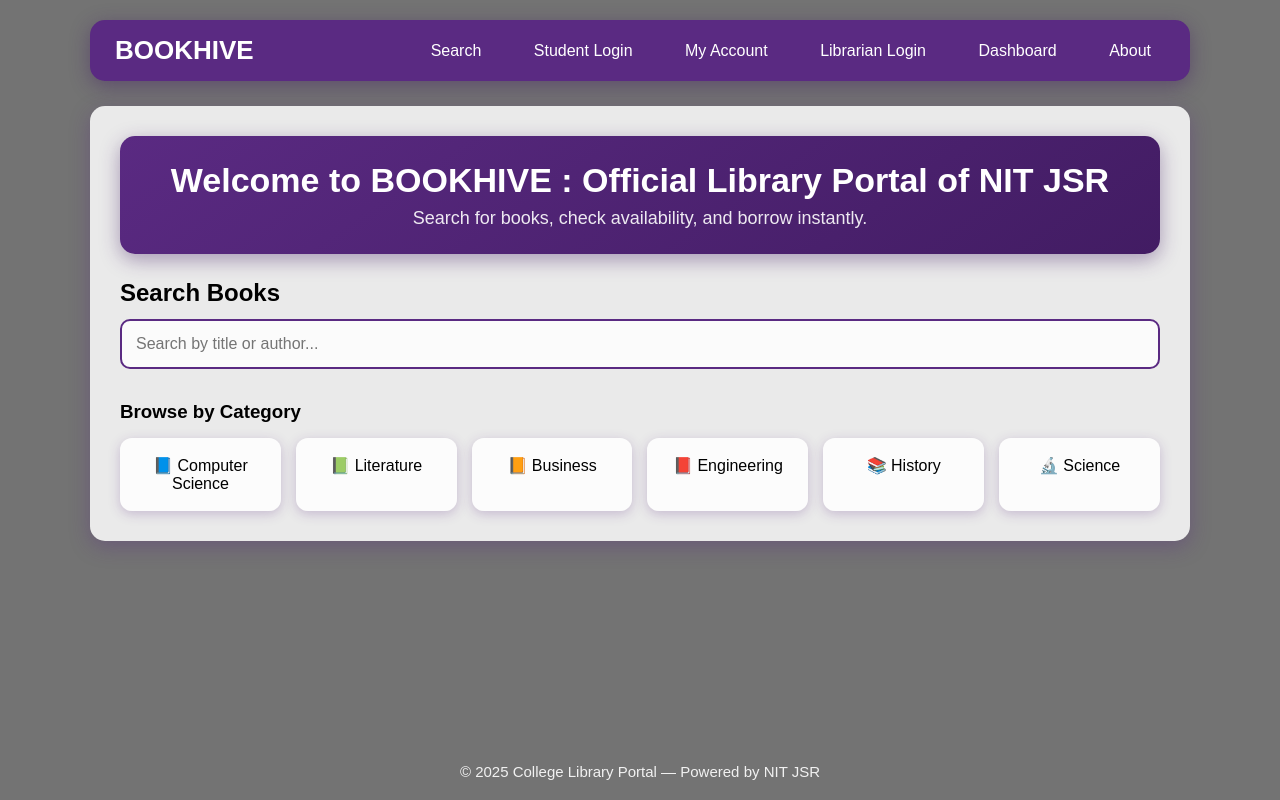
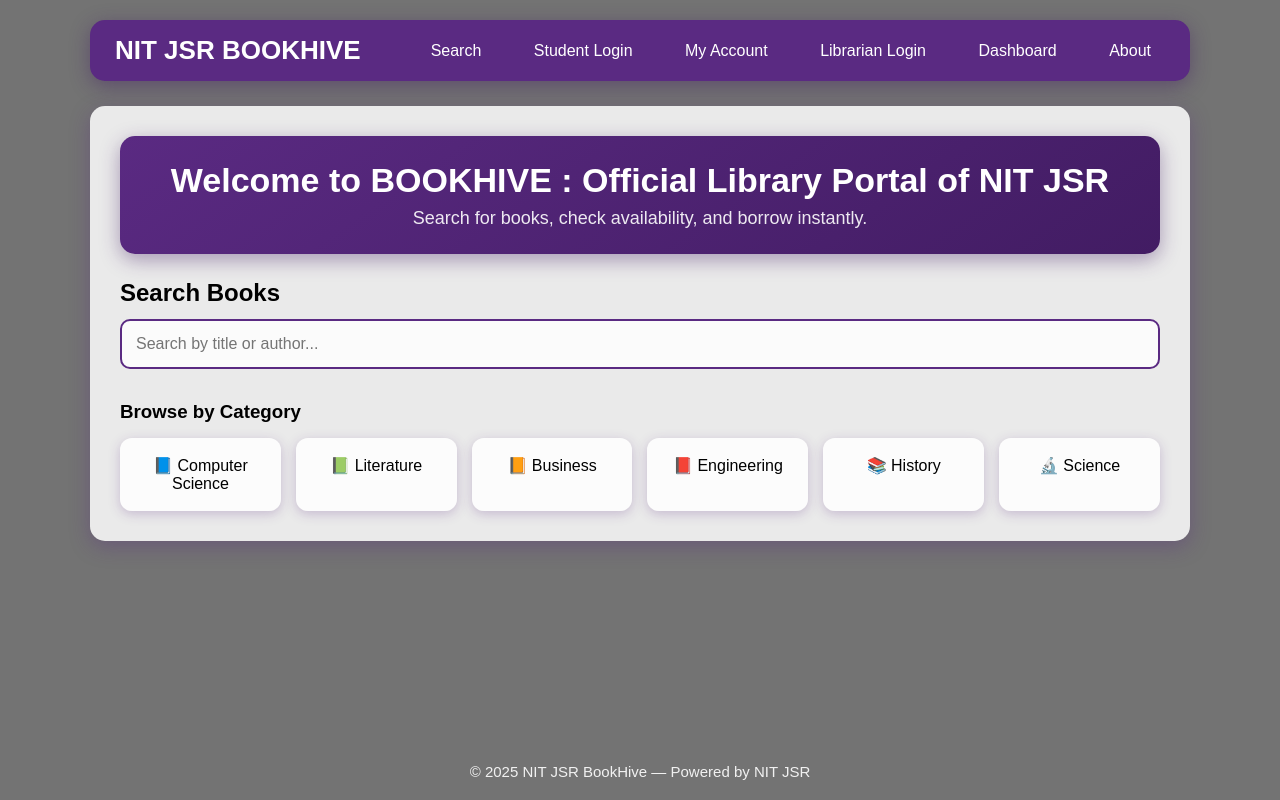
Before and after one commit to farazahhmad/BOOKHIVE, a website: page public/index.html in a window 1280 px wide. Drawn offline with Linux system fonts and the light colour scheme.

Commit message:
Final Final

```diff
--- a/public/index.html
+++ b/public/index.html
@@ -11,7 +11,7 @@
 
 <!-- ✅ NAVBAR -->
 <div class="navbar">
-  <div class="nav-left">BOOKHIVE</div>
+  <div class="nav-left">NIT JSR BOOKHIVE</div>
 
   <!-- Hamburger Icon -->
   <div class="hamburger" onclick="toggleMenu()">
@@ -156,7 +156,7 @@ async function borrowBook(bookId) {
 
 
 <footer class="footer">
-  <p>© 2025 College Library Portal — Powered by NIT JSR</p>
+  <p>© 2025 NIT JSR BookHive — Powered by NIT JSR</p>
 </footer>
 
 
```
Also changed, not shown: public/about.html (+2 -2 lines), public/librarian-dashboard.html (+2 -2 lines), public/librarian-login.html (+2 -2 lines), public/student-dashboard.html (+2 -2 lines), public/student-login.html (+2 -2 lines).
